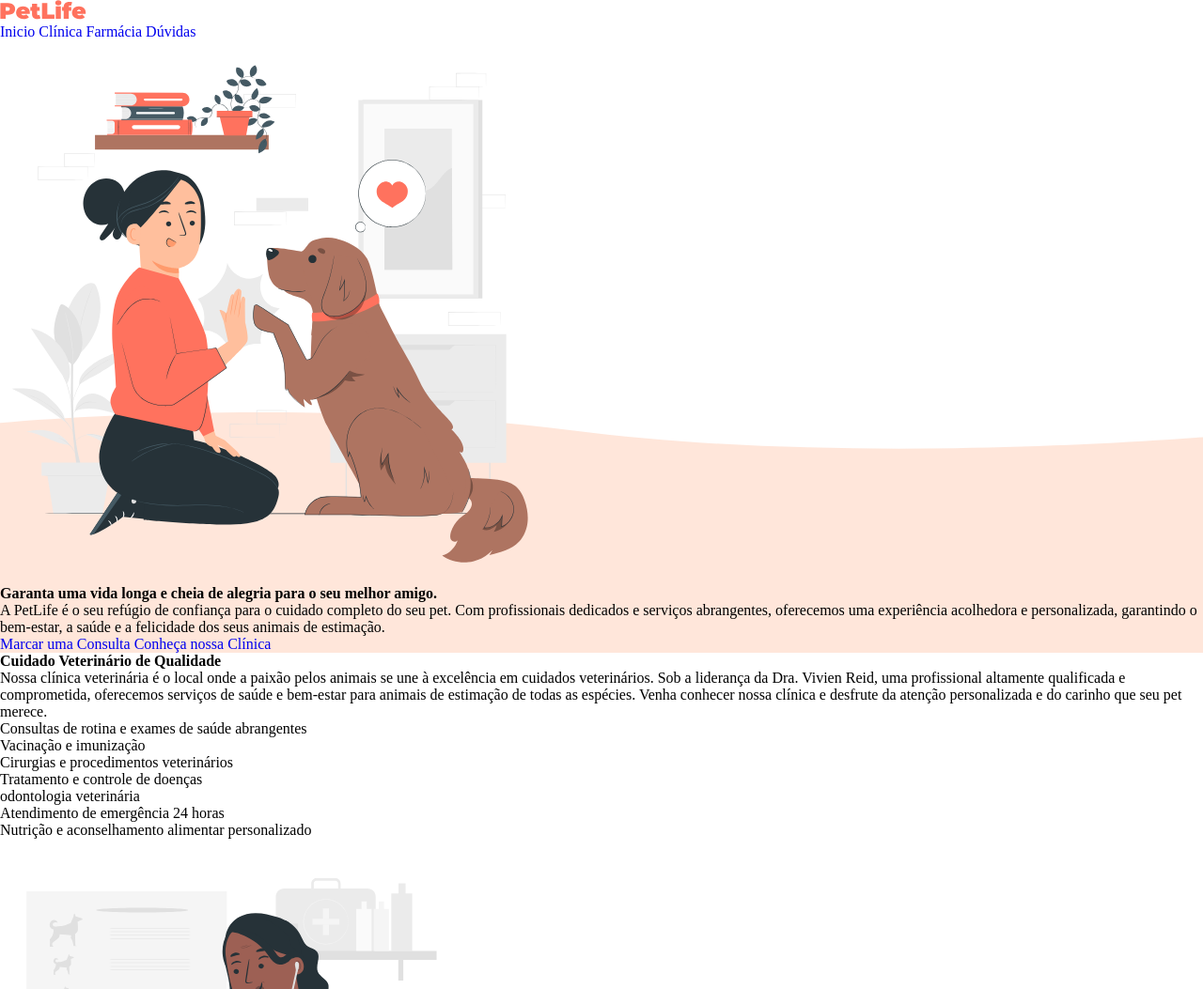
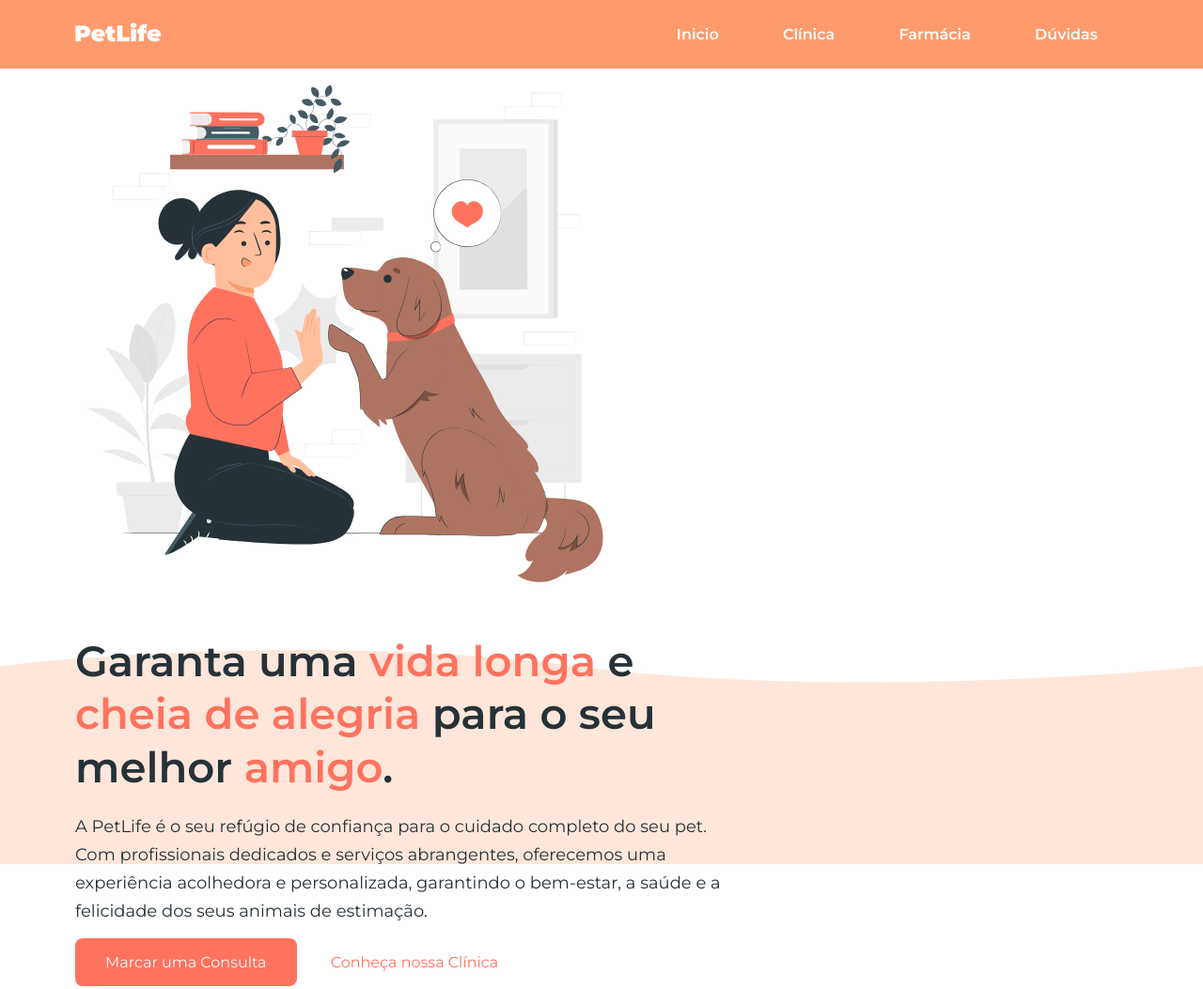
Before and after one commit to diegovsti/petlife, a plain HTML site: page index.html in a window 1280 px wide. Shown: the top 1053 px of the page at 94% size. Drawn offline with Linux system fonts and the light colour scheme.

Commit message:
iniciando a estilização do site

```diff
--- a/_assets/_css/style.css
+++ b/_assets/_css/style.css
@@ -1,18 +1,40 @@
+
 :root{
+    --blue_dark: #263138;
+    --orange_two: #FF725E;
+    --white_color: #FFFFFF;
+    --orange_color: #FF9A6C;
+    --font_main: "Montserrat", sans-serif;
+}
+*{
+    margin: 0;
+    padding: 0;
+    font-size: 1.6rem;
+    text-decoration: none;
+    box-sizing: border-box;
+    font-family: var(--font_main);
 
 }
 html{
     font-size: 62.5%;
     scroll-behavior: smooth;
+    color: var(--blue_dark);
 }
 
-*{
-    padding: 0;
-    margin: 0;
-    list-style-type: none;
-    text-decoration: none;
-    font-size: 1.6rem;
+h2{
+    font-size: 3.2rem;
+    line-height: 125%;
+}
+.main_info h1,
+.main_info span{
+    font-size: 4.5rem;
+    line-height: 125%;
+}
 
+.clinica,
+.farmacia,
+.duvidas{
+    padding-top: 10rem;
 }
 
 .inicio img,
@@ -20,10 +42,6 @@ html{
 .farmacia img,
 .duvidas .img{
     display: block;
-}
-
-.inicio{
-    background: url(../_img/shape.svg) no-repeat bottom;
 }
 
 /* tamanho das imagens do site */
@@ -44,3 +62,100 @@ html{
         height: 540px;
     }
 /* tamanho das imagens do site */
+
+
+/* estilo do header */
+.cabecalho{
+    display: flex;
+    flex-wrap: wrap;
+    align-items: center;
+    justify-content: space-between;
+    top: 0;
+    left: 0;
+    right: 0;
+    z-index: 1;
+    position: fixed;
+    padding:2.4rem 8rem ;
+    background-color: var(--orange_color);
+}
+
+.cabecalho .menu a{
+    color: var(--white_color);
+    font-weight: 600;
+    padding: 0 3.2rem;
+    transition: all .3s ease-in-out;
+}
+.cabecalho .menu a:hover{
+    transition: all .3s ease-in-out;
+    color: var(--orange_two);
+}
+
+.cabecalho .logo{
+    max-width: 15rem;
+}
+
+/* estilo do main */
+.inicio{
+    display: flex;
+    flex-wrap: wrap;
+    align-items: center;
+    gap: 3.2rem;
+    position: relative;
+    padding: 6.4rem 8rem 12.8rem 8rem;
+}
+
+.main_info{
+    max-width: 70rem;
+}
+.main_info h1{
+    margin-bottom: 2rem;
+}
+
+.main_info span{
+    color: #FF725E;
+}
+
+.main_info p{
+    font-weight: 500;
+    font-size: 1.8rem;
+    line-height: 3rem;
+    margin-bottom: 3rem;
+}
+
+.main_info .button_whats{
+    border-radius: 0.8rem;
+    padding: 1.6rem 3.2rem;
+    color: var(--white_color);
+    transition: all .4s ease-in-out;
+    background-color: var(--orange_two);
+}
+
+.main_info .button_whats:hover{
+    color: var(--orange_color);
+    transition: all .4s ease-in-out;
+    background-color: var(--blue_dark);
+}
+
+.main_info .button_transparent{
+    border-radius: 0.8rem;
+    padding: 1.6rem 3.2rem;
+    transition: all 1s ease;
+    color: var(--orange_two);
+    text-underline-offset: 0.4rem;
+    background-color: transparent;
+}
+
+.main_info .button_transparent:hover{
+    border-radius: 0.8rem;
+    color: var(--blue_dark);
+    transition: all 1s ease;
+    border: 0.1rem solid var(--blue_dark);
+}
+
+.shape{
+    left: 0;
+    width: 100%;
+    z-index: -10;
+    bottom: -12rem;
+    position: absolute;
+}
--- a/index.html
+++ b/index.html
@@ -4,14 +4,17 @@
     <meta charset="UTF-8">
     <meta name="viewport" content="width=device-width, initial-scale=1.0">
     <meta name="description" content="Garanta uma vida longa e cheia de alegria para o seu melhor amigo">
+    <link rel="preconnect" href="https://fonts.googleapis.com">
+    <link rel="preconnect" href="https://fonts.gstatic.com" crossorigin>
+    <link href="https://fonts.googleapis.com/css2?family=Montserrat:wght@400;600&display=swap" rel="stylesheet">
     <link rel="stylesheet" href="./_assets/_css/style.css">
-    <title>Document</title>
+    <title>Petlife</title>
 </head>
 <body>
     <header class="cabecalho">
         <section class="logo">
             <a href="./index.html">
-                <img src="./_assets/_img/logo.svg" alt="Petlife">
+                <img src="./_assets/_img/logo-white.svg" alt="Petlife">
             </a>
         </section>
         <nav class="menu">
@@ -25,15 +28,16 @@
     <main>
         <section class="inicio" id="main">
             <img src="./_assets/_img/start-img.svg" alt="Clinica Veterinária">
-            <div>
-                <h1>Garanta uma vida longa e cheia de alegria para o seu melhor amigo.</h1>
+            <div class="main_info">
+                <h1>Garanta uma <span>vida longa</span> e <span>cheia de alegria</span> para o seu melhor <span>amigo</span>.</h1>
                 <p>
                     A PetLife é o seu refúgio de confiança para o cuidado completo do seu pet. Com profissionais dedicados e serviços abrangentes, oferecemos uma experiência acolhedora e personalizada, garantindo o bem-estar, a saúde e a felicidade dos seus animais de estimação.
                 </p>
-                <a href="https://api.whatsapp.com/send?phone=5575992219089&text=gostaria%20de%20saber%20mais%20sobre%20os%20seus%20servi%C3%A7os" target="_blank"> Marcar uma Consulta</a>
-                <a href="#clinic">Conheça nossa Clínica</a>
+                <a href="https://api.whatsapp.com/send?phone=5575992219089&text=gostaria%20de%20saber%20mais%20sobre%20os%20seus%20servi%C3%A7os" target="_blank" class="button_whats"> Marcar uma Consulta</a>
+                <a href="#clinic" class="button_transparent">Conheça nossa Clínica</a>
             </div>
         </section>
+        <img class="shape" src="./_assets/_img/shape.svg" alt="">
     </main>
 
     <section class="clinica" id="clinic">
@@ -131,12 +135,16 @@
         </article>
         <article>
             <h3>Encontre-nos</h3>
-            <p>WhatsApp: (75)99221-9089</p>
-            <p>E-mail: contato@petlife.com.br</p>
+            <p>
+                WhatsApp: <a href="https://api.whatsapp.com/send?phone=5575992219089&text=gostaria%20de%20saber%20mais%20sobre%20os%20seus%20servi%C3%A7os" target="_blank"> (75)99221-9089</a>
+            </p>
+            <p>
+                E-mail: <a href="mailto:diego@diegosouzati.com.br" target="_blank">contato@petlife.com.br</a>
+            </p>
             <p>Endereço: Rua Pedro Sabino Lopes, 468, Centro - Santaluz - BA</p>
         </article>
         <article>
-            desenvolvido por: <a href="https://www.diegosouzati.com.br" target="_blank"></a>
+            desenvolvido por: <a href="https://www.diegosouzati.com.br" target="_blank">Diego Souza</a>
         </article>
     </footer>
 </body>
```
